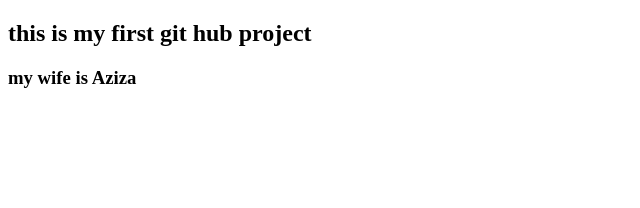
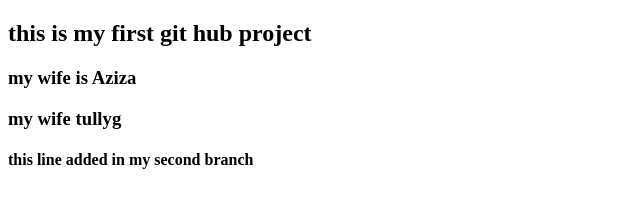
Before and after one commit to Nomancox/my-first-website2, a plain HTML site: page Index.html in a window 1280 px wide. Shown: the whole page, without its empty margins (0-640 px from the left). Drawn offline with Linux system fonts and the light colour scheme.

Commit message:
learning ahout branch

```diff
--- a/Index.html
+++ b/Index.html
@@ -8,5 +8,7 @@
 <body>
     <h2>this is my first git hub project</h2>
     <h3>my wife is Aziza</h3>
+    <h3>my wife tullyg</h3>
+    <h4>this line added in my second branch</h4>
 </body>
 </html>
```
